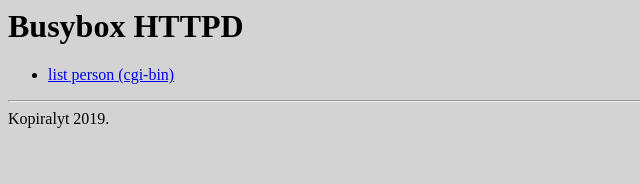
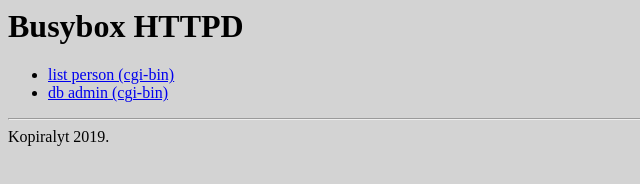
Before and after one commit to lalyos/docker-cgi-bin, a plain HTML site: page index.html in a window 1280 px wide. Shown: the whole page, without its empty margins (0-640 px from the left). Drawn offline with Linux system fonts and the light colour scheme.

Commit message:
dbadmin added

```diff
--- a/index.html
+++ b/index.html
@@ -3,6 +3,7 @@
 <h1>Busybox HTTPD</h1>
 <ul>
   <li><a href="cgi-bin/db">list person (cgi-bin)</a></li>
+  <li><a href="cgi-bin/dbadmin">db admin (cgi-bin)</a></li>
 </ul>
 <hr/>
 Kopiralyt 2019.
```
Also changed, not shown: 2 other files.
